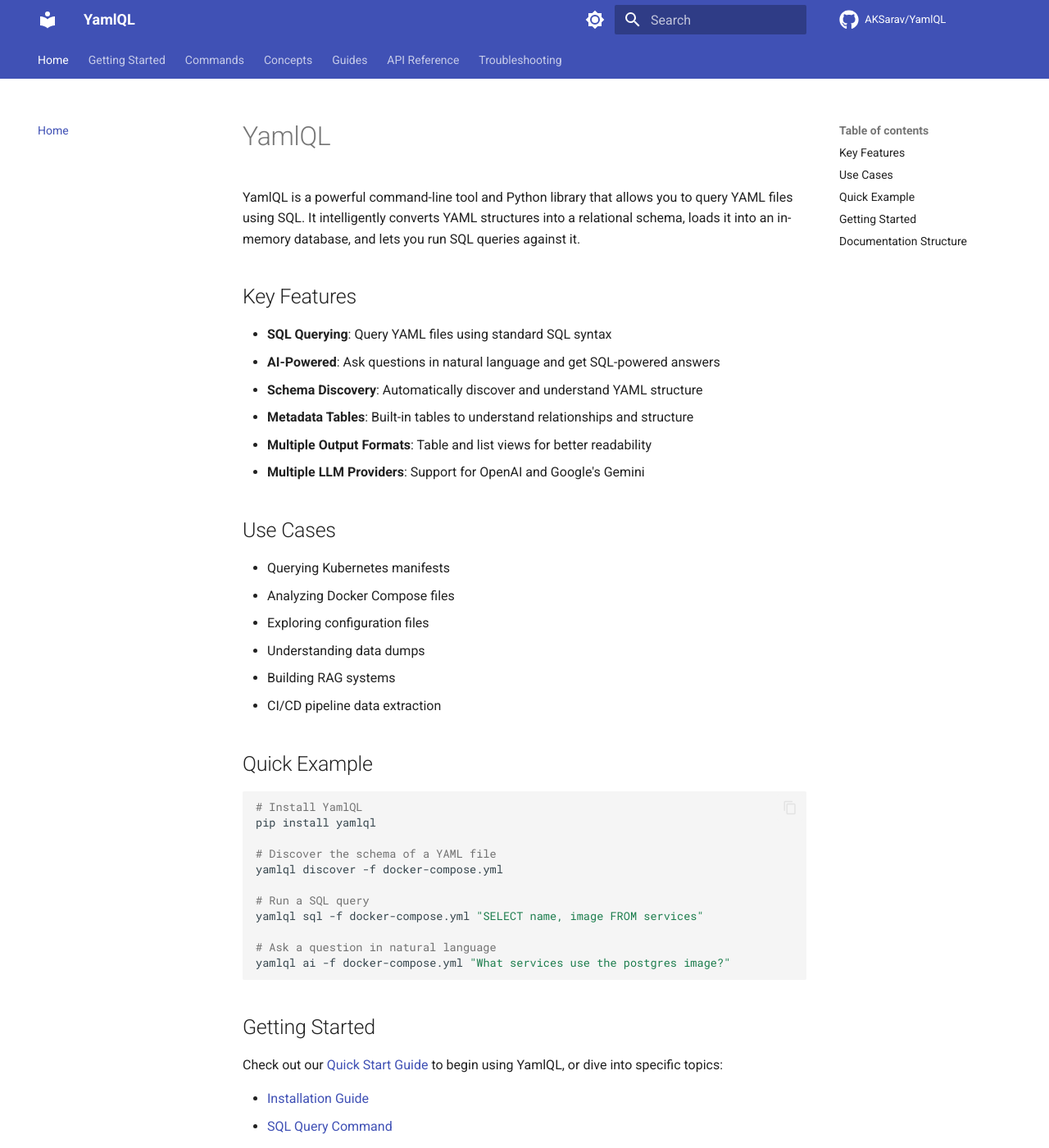
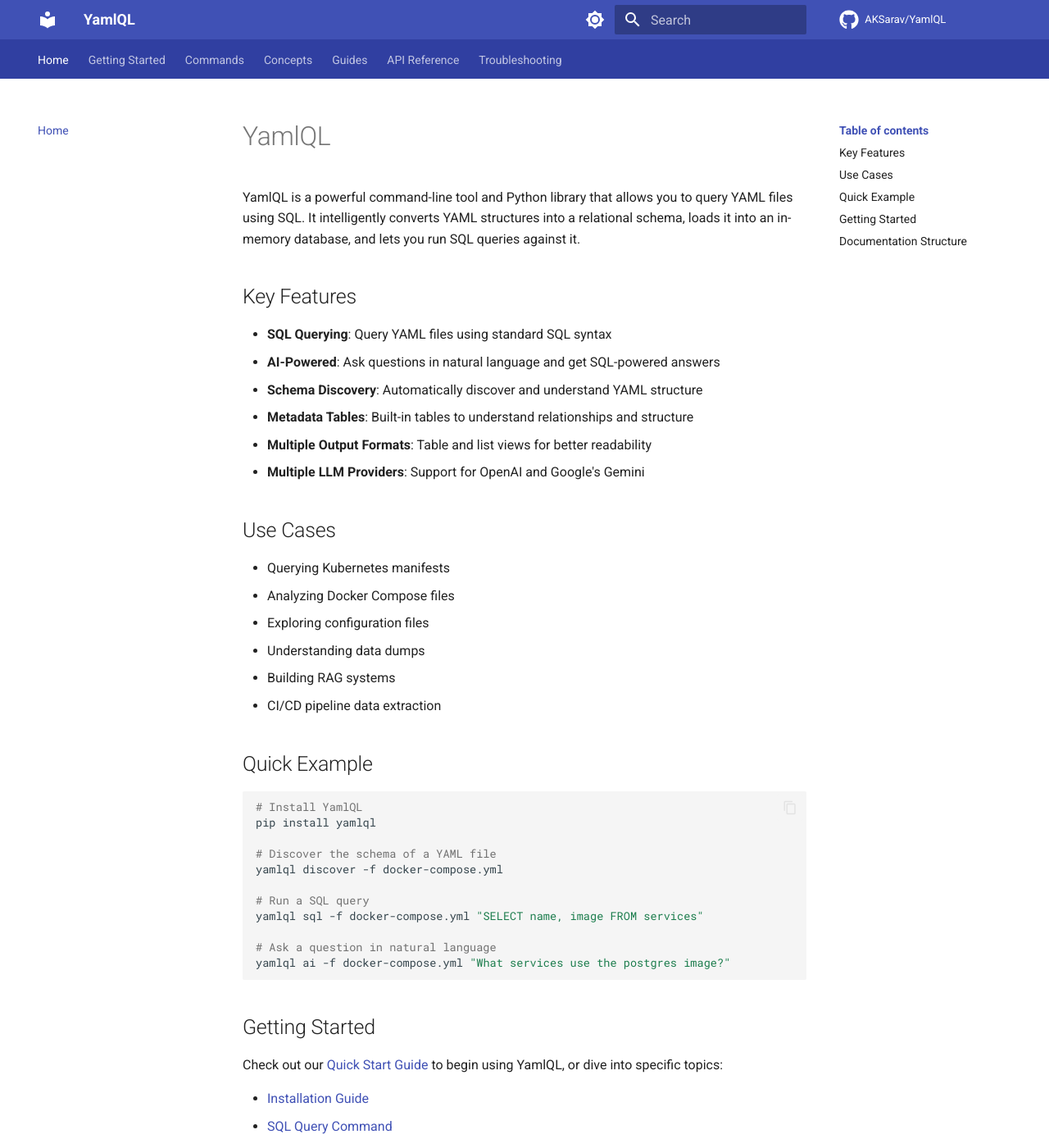
Before and after one commit to AKSarav/YamlQL, an MkDocs documentation site: the page built from docs/index.md, in a window 1280 px wide and 1400 px high. Shown: the whole window at 82% size. Built offline with MkDocs 1.6.1 and Material for MkDocs 9.7.7, drawn with Linux system fonts in a browser that asks for light colours; comment, search, counter and statistics services are not loaded.

Commit message:
Docs Updates added Site and CSS

```diff
--- /dev/null
+++ b/docs/stylesheets/extra.css
@@ -0,0 +1,18 @@
+:root {
+    --md-primary-fg-color: #3f51b5;
+    --md-primary-fg-color--light: #7986cb;
+    --md-primary-fg-color--dark: #303f9f;
+    --md-accent-fg-color: #536dfe;
+}
+
+.md-header {
+    background-color: var(--md-primary-fg-color);
+}
+
+.md-tabs {
+    background-color: var(--md-primary-fg-color--dark);
+}
+
+.md-nav__title {
+    color: var(--md-primary-fg-color);
+}
--- a/mkdocs.yml
+++ b/mkdocs.yml
@@ -2,6 +2,7 @@
 site_description: Query YAML files using SQL
 repo_url: https://github.com/AKSarav/YamlQL
 repo_name: AKSarav/YamlQL
+site_dir: site
 
 theme:
   name: material
@@ -33,6 +34,9 @@
     code: Roboto Mono
   icon:
     repo: fontawesome/brands/github
+
+extra_css:
+  - stylesheets/extra.css
 
 markdown_extensions:
   - pymdownx.highlight:
```
